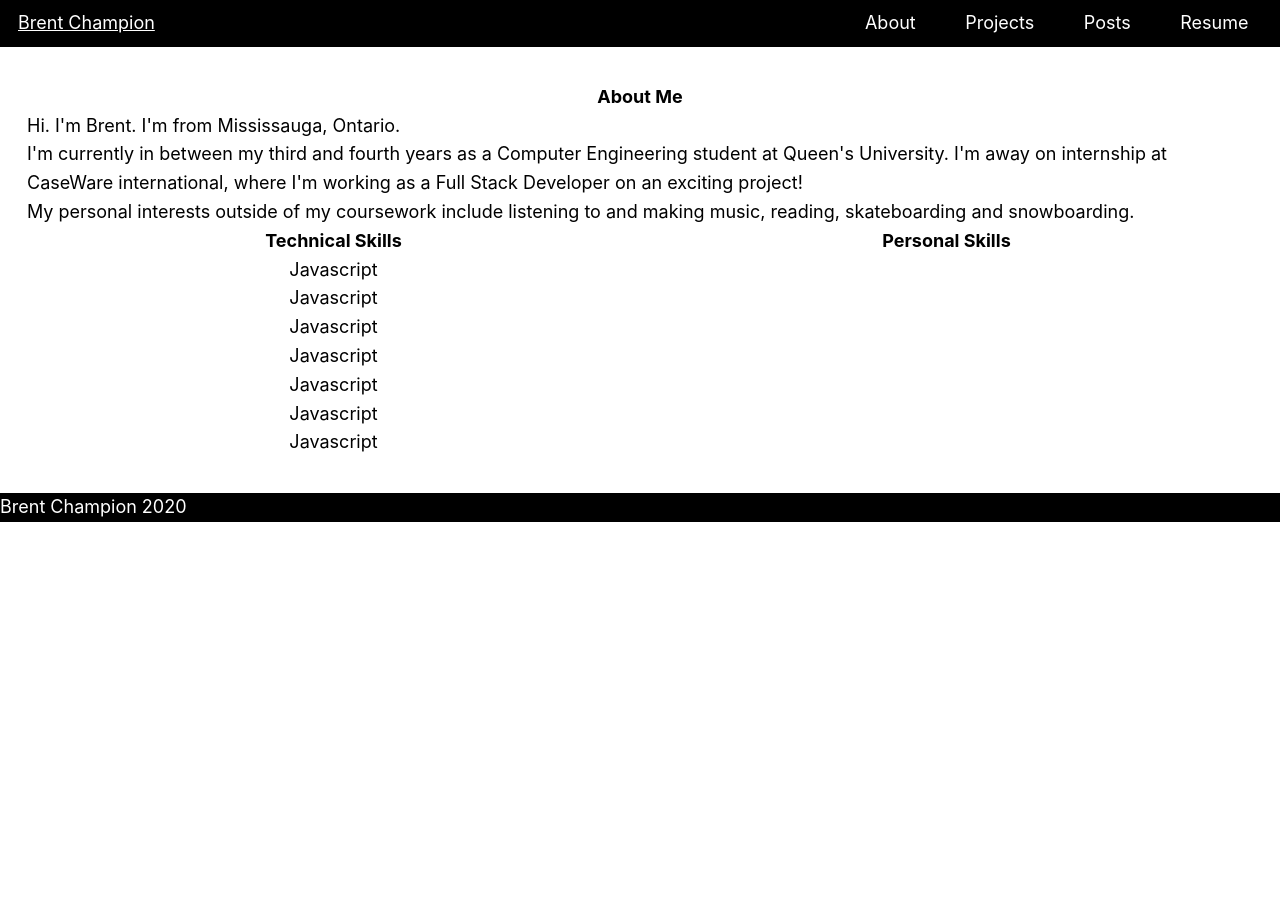
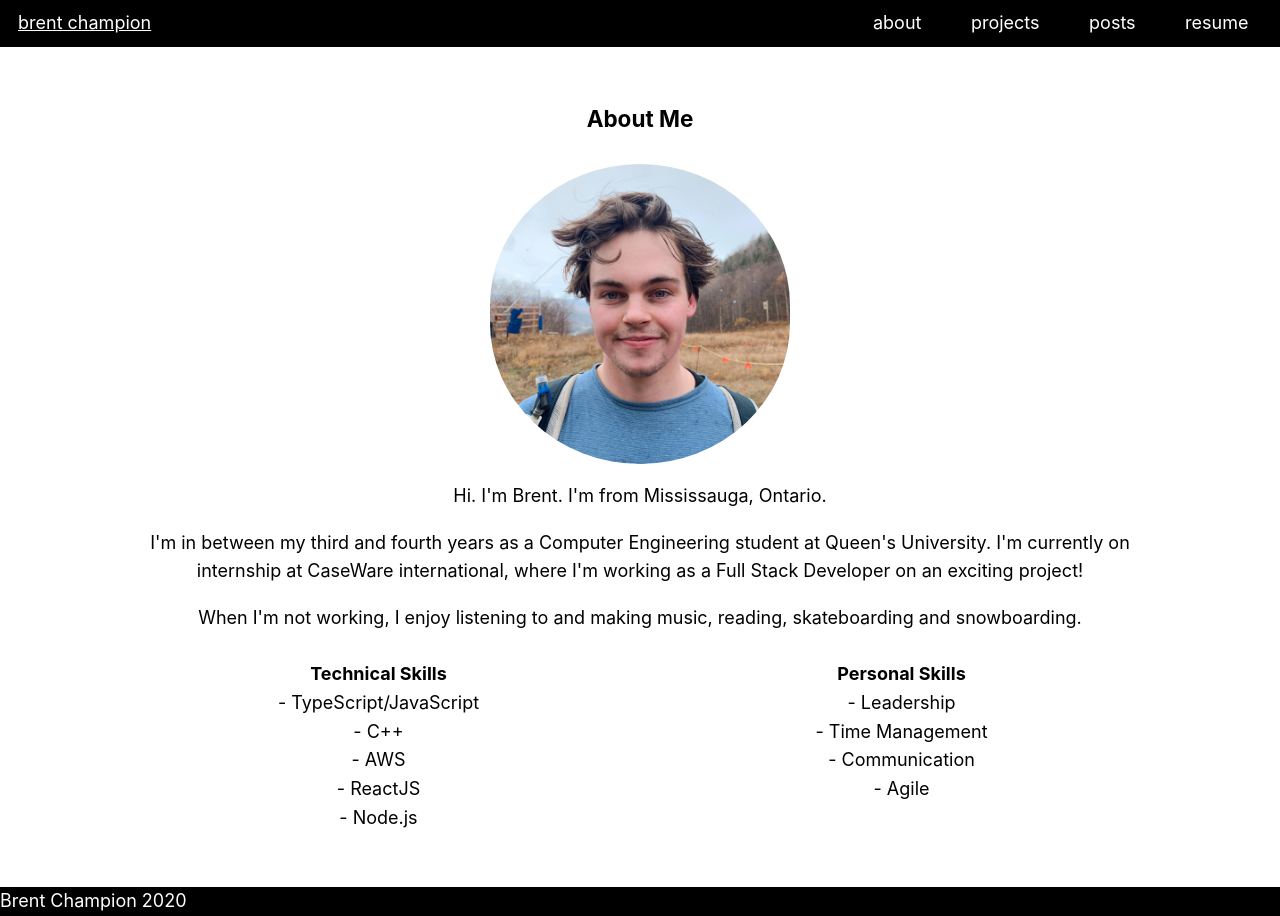
Before and after one commit to bchampp/portfolio, a Next.js app: page /about in a window 1280 px wide. Before the commit the page ends 800 px from the top, so only its background shows below. Built offline with nearby package versions, Linux system fonts and the light colour scheme.

Commit message:
finishes about page

```diff
--- a/components/layout.tsx
+++ b/components/layout.tsx
@@ -1,54 +1,41 @@
-import React from 'react';
+/* Layout Component */
+
+// Next Imports
 import Head from 'next/head'
-import Link from 'next/link'
 
-// Material UI Components
-import { fade, makeStyles } from '@material-ui/core/styles';
-import {
-  AppBar, Badge,
-  IconButton, InputBase,
-  MenuItem, Menu,
-  Toolbar, Typography
-} from '@material-ui/core';
-import SearchIcon from '@material-ui/icons/Search';
-
-// Global Styles
-import styles from './layout.module.css'
+// Custom Components
 import Nav from './nav';
 import Footer from './footer';
 
 // Page Constants
-const name = 'Brent Champion'
-export const siteTitle = 'Portfolio'
+const name = 'brent champion | ';
 
-export default function Layout({ children, page }) {
-
+export default function Layout({ children, page, id }) {
+  const siteTitle = id ? name + id : name + page
   return (
     <div className="bg-white cursor-auto">
+
       {/* Page Head */}
       <Head>
+        <title>{siteTitle}</title>
         <link rel="icon" href="/favicon.ico" />
         <meta
           name="description"
-          content="Learn how to build a personal website using Next.js"
-        />
-        <meta
-          property="og:image"
-          content={`https://og-image.now.sh/${encodeURI(
-            siteTitle
-          )}.png?theme=light&md=0&fontSize=75px&images=https%3A%2F%2Fassets.vercel.com%2Fimage%2Fupload%2Ffront%2Fassets%2Fdesign%2Fnextjs-black-logo.svg`}
+          content="Brent Champion Portfolio Website"
         />
         <meta name="og:title" content={siteTitle} />
         <meta name="twitter:card" content="summary_large_image" />
       </Head>
 
-      {/* Navigation Bar */}
+      {/* Nav Bar */}
       <Nav />
 
+      {/* Page Contents */}
       <main className={page != 'home' ? "px-6 py-8" : ""}>{children}</main>
 
-      {/* Bottom Footer */}
+      {/* Footer */}
       <Footer />
+
     </div>
   )
 }
--- a/components/nav.tsx
+++ b/components/nav.tsx
@@ -1,22 +1,30 @@
 import Link from "next/link";
 
-const links = ['About', 'Projects', 'Posts'];
+const links = ['about', 'projects', 'posts'];
 
 export default function Nav() {
     return (
         <div className="top-0 flex bg-black justify-between">
             <div>
-                <Link href='/'><a className='inline-block py-2 px-4 text-white'>Brent Champion</a></Link>
+                <Link href='/'><a className='inline-block py-2 px-4 text-white'>brent champion</a></Link>
             </div>
             <div className="text-center">
                 <ul className="flex justify-between">
                     {links.map(link => (
                         <li className="mr-3">
-                            <Link href={`/${link.toLowerCase()}`}><a className='inline-block py-2 px-4 no-underline text-white'>{link}</a></Link>
+                            <Link href={`/${link}`}>
+                                <a className='inline-block py-2 px-4 no-underline text-white'>
+                                    {link}
+                                </a>
+                            </Link>
                         </li>
                     ))}
                     <li className="mr-3">
-                        <Link href='https://drive.google.com/file/d/1Mlz0-qz1H8olaJHuRJoG1eYiIaFCYjp-/view?usp=sharing'><a className='inline-block py-2 px-4 text-white'>Resume</a></Link>
+                        <Link href='https://drive.google.com/file/d/1Mlz0-qz1H8olaJHuRJoG1eYiIaFCYjp-/view?usp=sharing'>
+                            <a className='inline-block py-2 px-4 text-white'>
+                                resume
+                            </a>
+                        </Link>
                     </li>
                 </ul>
             </div>
--- a/package.json
+++ b/package.json
@@ -1,6 +1,6 @@
 {
-  "name": "learn-starter",
-  "version": "0.1.0",
+  "name": "portfolio",
+  "version": "1.0.0",
   "private": true,
   "scripts": {
     "dev": "next dev",
@@ -12,7 +12,7 @@
     "@material-ui/icons": "^4.9.1",
     "date-fns": "^2.16.1",
     "gray-matter": "^4.0.2",
-    "next": "9.5.3",
+    "next": "10.0.0",
     "postcss-flexbugs-fixes": "^4.2.1",
     "postcss-preset-env": "^6.7.0",
     "react": "16.13.1",
--- a/pages/404.js
+++ b/pages/404.js
@@ -3,9 +3,9 @@ import Layout from '../components/layout';
 export default function Custom404() {
     return (
         <Layout page='notfound'>
-            <div>
-                Page Not Found
-                </div>
+            <div className="text-center">
+                hmm.. I can't find that page for you.
+            </div>
         </Layout>
     )
   }
--- a/pages/about/about.md
+++ /dev/null
@@ -1 +0,0 @@
-I'm an aspiring Software Engineer with Experience with blah blah blah
--- a/pages/about/index.tsx
+++ b/pages/about/index.tsx
@@ -1,54 +1,48 @@
 import Layout from '../../components/layout';
+
+const title = 'About Me';
+const technicalSkills = ['TypeScript/JavaScript', 'C++', 'AWS', 'ReactJS', 'Node.js'];
+const personalSkills = ['Leadership', 'Time Management', 'Communication', 'Agile'];
 
 export default function About() {
 	return (
-        <Layout page='about'>
+		<Layout page="about">
 			<div>
-                <h1 className="text-center"><b>About Me</b></h1>
-                <div>
-                    <p>Hi. I'm Brent. I'm from Mississauga, Ontario.</p>
-                    <p>I'm currently in between my third and fourth years as a
-                    Computer Engineering student at Queen's University.
-                    I'm away on internship at CaseWare international, where I'm
-                    working as a Full Stack Developer on an exciting project!
+				{/* Title */}
+				<h1 className="text-center text-xl font-bold py-4">{title}</h1>
+				<div className="text-center px-20">
+                    {/* TODO: Make next/image component */}
+					<img className="rounded-full m-auto py-2" src="/images/me.jpg" width={300} height={300} />
+                    <p className="py-2">Hi. I'm Brent. I'm from Mississauga, Ontario.</p>
+					<p className="py-2">
+						I'm in between my third and fourth years as a Computer Engineering student at Queen's
+						University. I'm currently on internship at CaseWare international, where I'm working as a Full Stack
+						Developer on an exciting project!
 					</p>
-                    <p>
-                        My personal interests outside of my coursework include listening to
-                        and making music, reading, skateboarding and snowboarding.
+					<p className="py-2">
+						When I'm not working, I enjoy listening to and making music, reading,
+						skateboarding and snowboarding.
 					</p>
-                    <div style={{ display: 'flex' }}>
+					<div className="md:flex py-4">
 						<div style={{ flex: '50%', textAlign: 'center' }}>
 							<b>Technical Skills</b>
 							<ul>
-                                <li>
-                                    Javascript
-                                </li>
-                                <li>
-                                    Javascript
-                                </li>
-                                <li>
-                                    Javascript
-                                </li>
-                                <li>
-                                    Javascript
-                                </li>
-                                <li>
-                                    Javascript
-                                </li>
-                                <li>
-                                    Javascript
-                                </li>
-                                <li>
-                                    Javascript
-                                </li>
+                                {technicalSkills.map(x => (
+                                    <li>- {x}</li>
+                                ))}
 							</ul>
 						</div>
 						<div style={{ flex: '50%', textAlign: 'center' }}>
 							<b>Personal Skills</b>
+                            <ul>
+                                {personalSkills.map(x => (
+                                    <li>- {x}</li>
+                                ))}
+							</ul>
 						</div>
 					</div>
 				</div>
 			</div>
 		</Layout>
-    )
+	);
 }
--- a/pages/index.tsx
+++ b/pages/index.tsx
@@ -1,10 +1,9 @@
 /* Home Page Component */
 
 // Next Imports
-import Head from 'next/head'
-import Link from 'next/link'
 import { GetStaticProps } from 'next'
 
+// Custom Components
 import Layout, { siteTitle } from '../components/layout'
 import Hero from '../components/home/hero';
 import Projects from '../components/home/projects';
@@ -17,12 +16,12 @@ import { getPostsData } from '../lib/posts';
 export default function Home({ projects, posts }) {
   return (
     <div className='md:flex bg-white rounded-lg justify-center'>
+
+      {/* Buy Me A Coffee!! */}
       <script data-name="BMC-Widget" src="https://cdnjs.buymeacoffee.com/1.0.0/widget.prod.min.js" data-id="brentchampion" data-description="" data-message="" data-color="#5F7FFF" data-position="right" data-x_margin="18" data-y_margin="18"></script>
 
+      {/* Wrap with Layout Component */}
       <Layout page='home'>
-        <Head>
-          <title>{siteTitle}</title>
-        </Head>
 
         {/* Hero Section */}
         <Hero/>
```
Also changed, not shown: components/layout.module.css (deleted, +0 -25 lines), public/images/me.jpg (added), 1 other file (tests, documents, lock files or other folders). Lines whose indentation alone changed are shown as unchanged.
